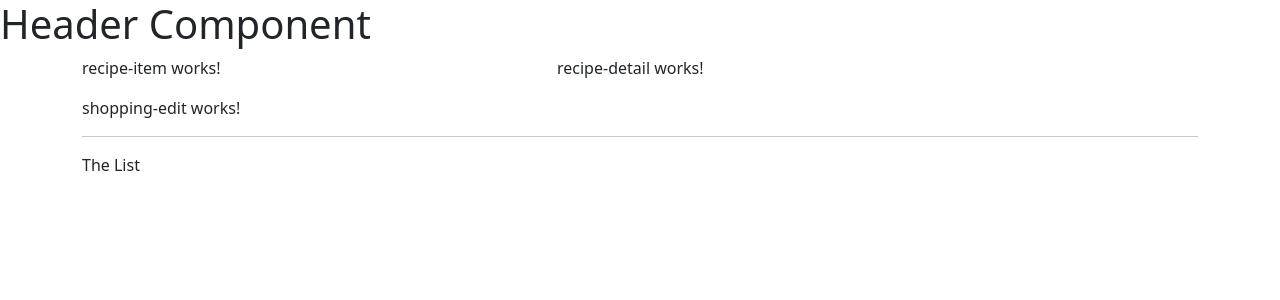
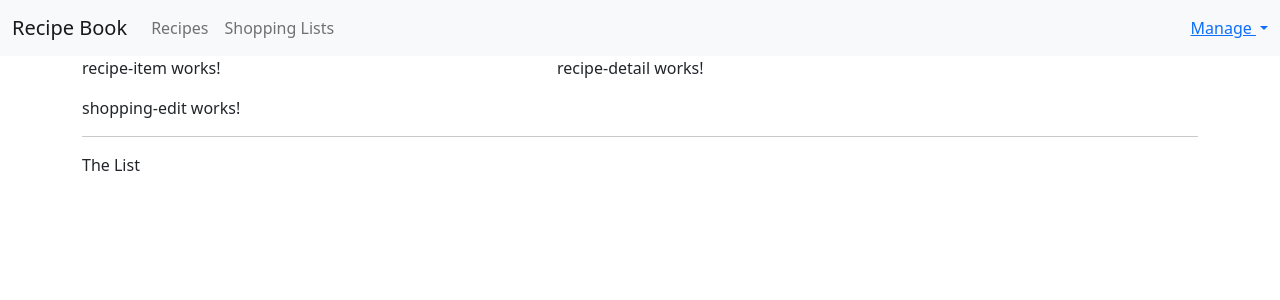
Before and after one commit to Moizasif/AngularProject, an Angular app: page / in a window 1280 px wide. Shown: the top 300 px of the page. Built offline with nearby package versions, Linux system fonts and the light colour scheme.

Commit message:
Adding Navbar

```diff
--- a/src/app/header/header.component.html
+++ b/src/app/header/header.component.html
@@ -1 +1,23 @@
-<h1>Header Component</h1>
+<nav class="navbar navbar-expand-lg navbar-light bg-light">
+    <div class="container-fluid">
+        <div class="navbar-header">
+            <a href="#" class="navbar-brand">Recipe Book</a>
+        </div>
+
+        <div class="collapse navbar-collapse">
+            <ul class="nav navbar-nav me-auto">
+                <li class="nav-item"><a href="#" class="nav-link">Recipes</a></li>
+                <li class="nav-item"><a href="#" class="nav-link">Shopping Lists</a></li>
+            </ul>
+            <ul class="nav navbar-nav navbar-right">
+               <li class="dropdown">
+                <a href="" class="dropdown-toggle" role="button">Manage <span class="caret"></span></a>
+                <ul class="dropdown-menu">
+                    <li><a href="#">Save Data</a></li>
+                    <li><a href="#">Fetch Data</a></li>
+                </ul>
+               </li>
+            </ul>
+        </div>
+    </div>
+</nav>
```
